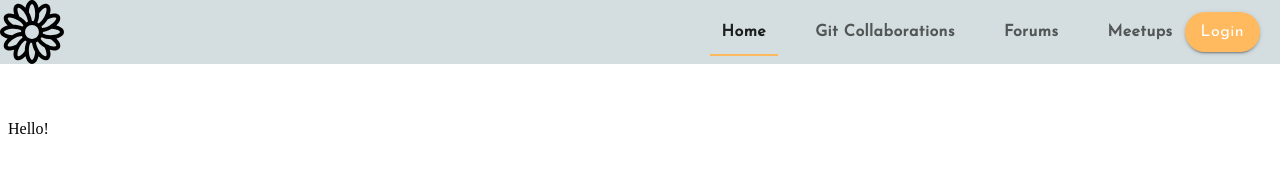
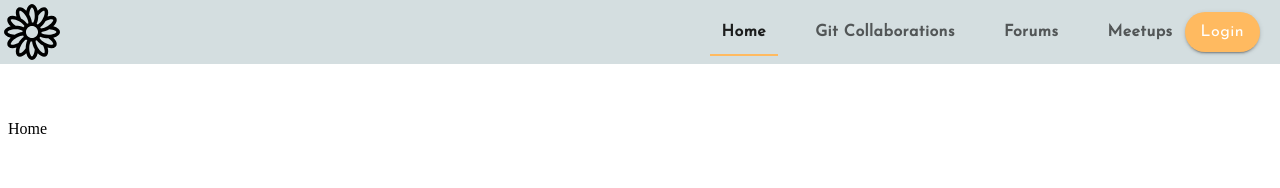
Before and after one commit to xrozzi/ProjectDaisy-Frontend, a React (Create React App) app: page / in a window 1280 px wide. Shown: the top 188 px of the page. Built offline with nearby package versions, Linux system fonts and the light colour scheme.

Commit message:
added react routing

```diff
--- a/package.json
+++ b/package.json
@@ -10,6 +10,7 @@
     "@testing-library/user-event": "^7.1.2",
     "react": "^16.13.1",
     "react-dom": "^16.13.1",
+    "react-router-dom": "^5.2.0",
     "react-scripts": "3.4.1"
   },
   "scripts": {
--- a/src/components/App.js
+++ b/src/components/App.js
@@ -1,14 +1,24 @@
 import React from 'react';
 import { ThemeProvider } from '@material-ui/core/styles';
-import theme from './ui/Theme'
+import {BrowserRouter, Route, Switch} from 'react-router-dom';
+import theme from './ui/Theme';
 import Header from '../components/ui/Header'
 
 
 function App() {
   return (
     <ThemeProvider theme={theme}>
+      <BrowserRouter>
         <Header />
-          Hello!
+        <Switch>
+          <Route exact path="/" component={() => <div>Home</div>} />
+          <Route exact path="/GitCollaborations" component={() => <div>Git collaborations</div>} />
+          <Route exact path="/Forums" component={() => <div>Forums</div>} />
+          <Route exact path="/Meetups" component={() => <div>Meetups</div>} />
+          <Route exact path="/Login" component={() => <div>Meetups</div>} />
+          <Route exact path="/SignUp" component={() => <div>Login</div>} />
+        </Switch>
+      </BrowserRouter>
     </ThemeProvider>
 
   );
--- a/src/components/ui/Header.js
+++ b/src/components/ui/Header.js
@@ -1,4 +1,4 @@
-import React, {useState} from 'react';
+import React, {useState, useEffect} from 'react';
 import AppBar from '@material-ui/core/AppBar';
 import Toolbar from '@material-ui/core/Toolbar'
 // import Typography from '@material-ui/core/Typography'
@@ -7,6 +7,7 @@ import { makeStyles } from '@material-ui/styles'
 import Tabs from '@material-ui/core/tabs'
 import Tab from '@material-ui/core/tab'
 import Button from '@material-ui/core/button'
+import {Link} from 'react-router-dom'
 
 import logo from '../../assets/logo.svg'
 
@@ -30,6 +31,13 @@ function ElevationScroll(props) {
       },
       logo: {
           height: "4em"
+      },
+      logoContainer: {
+          padding: 0,
+          "&:hover": {
+              backgroundColor: "transparent"
+          }
+
       },
       tabContainer: {
           marginLeft: 'auto'
@@ -57,18 +65,37 @@ export default function Header(props) {
         setValue(value)
     }
 
+    useEffect(() => {
+        if (window.location.pathname === '/' && value !== 0) {
+            setValue(0)
+        } else if (window.location.pathname === '/GitCollaborations' && value !== 1) {
+            setValue(1)
+        }  else if (window.location.pathname === '/Forums' && value !== 2) {
+            setValue(2)
+    } else if (window.location.pathname === '/Meetups' && value !== 3) {
+        setValue(3)
+     }
+
+    }, [value])
+
     return (
         <React.Fragment>
             <ElevationScroll>
                 <AppBar position="fixed" color="primary">
                     <Toolbar disableGutters>
-                      <img alt="company logo" className={classes.logo} src={logo} />
+                        <Button component={Link} to="/"
+                        disableRipple
+                        onClick={() =>
+                            setValue(0)}
+                        className={classes.logoContainer}>
+                        <img alt="company logo" className={classes.logo} src={logo} />
+                        </Button>
                       <Tabs value={value} onChange={handleChange}
                        className={classes.tabContainer}>
-                         <Tab className={classes.tab} label="Home" />
-                         <Tab className={classes.tab} label="Git Collaborations" />
-                         <Tab className={classes.tab} label="Forums" />
-                         <Tab className={classes.tab} label="Meetups" />
+                         <Tab className={classes.tab} component={Link} to ="/" label="Home" />
+                         <Tab className={classes.tab} component={Link} to ="/GitCollaborations" label="Git Collaborations" />
+                         <Tab className={classes.tab} component={Link} to ="/Forums" label="Forums" />
+                         <Tab className={classes.tab} component={Link} to ="/Meetups" label="Meetups" />
                       </Tabs>
                       <Button variant="contained" color="secondary" className={classes.button}>Login</Button>
                     </Toolbar>
```
Also changed, not shown: 1 other file (tests, documents, lock files or other folders).
